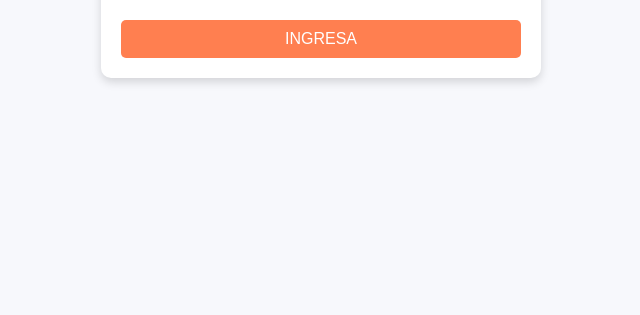
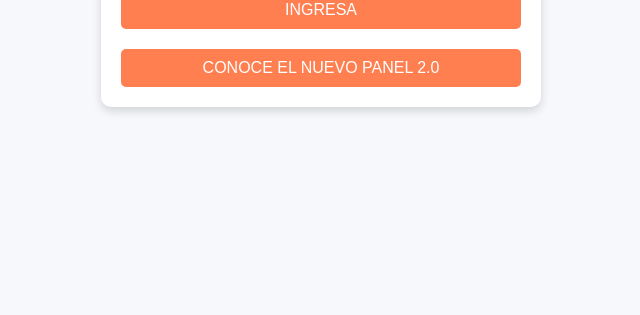
Before and after one commit to BestworkInstitute/Panel_Ejecutivas_OK, a plain HTML site: page index.html in a window 1280 px wide. Shown: the part 485-800 px from the top of the page, without its empty margins (319-959 px from the left). Drawn offline with Linux system fonts and the light colour scheme.

Commit message:
Update index.html

```diff
--- a/index.html
+++ b/index.html
@@ -65,6 +65,9 @@
     <button class="panel-button" onclick="window.location.href='https://panel-ejecutiva-2024.vercel.app/'">
         INGRESA
     </button>
+    <button class="panel-button" onclick="window.location.href='https://panel-ejecutiva-2024.vercel.app/'">
+        CONOCE EL NUEVO PANEL 2.0
+    </button>
 </div>
 
 </body>
```
